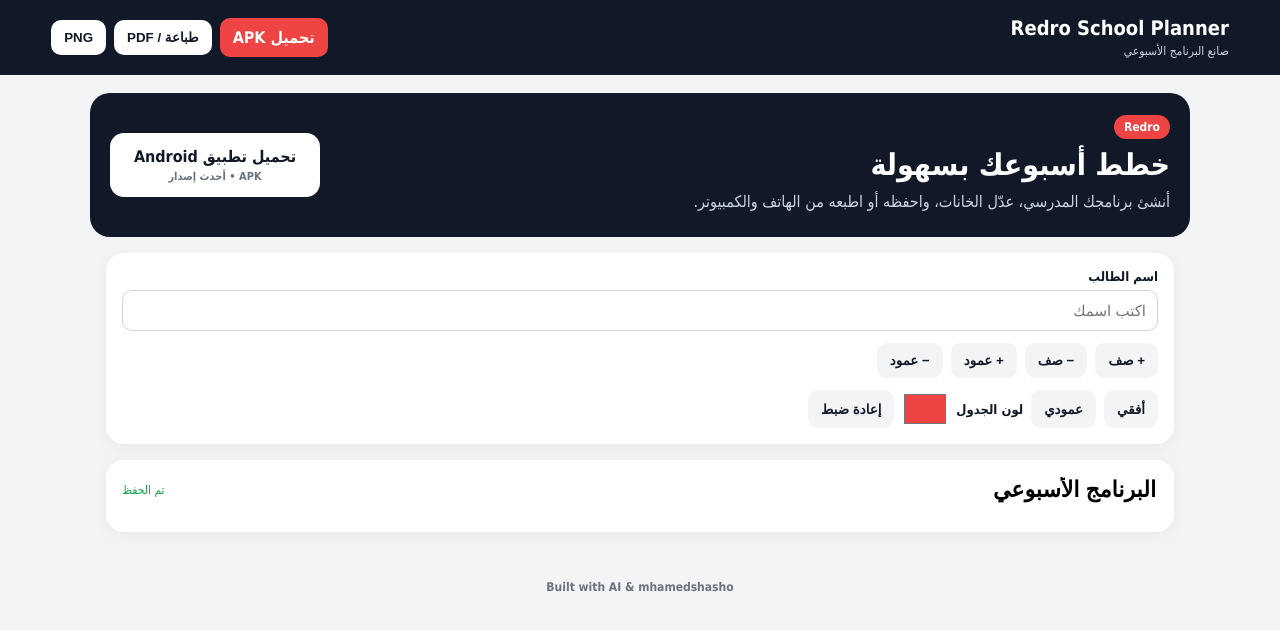
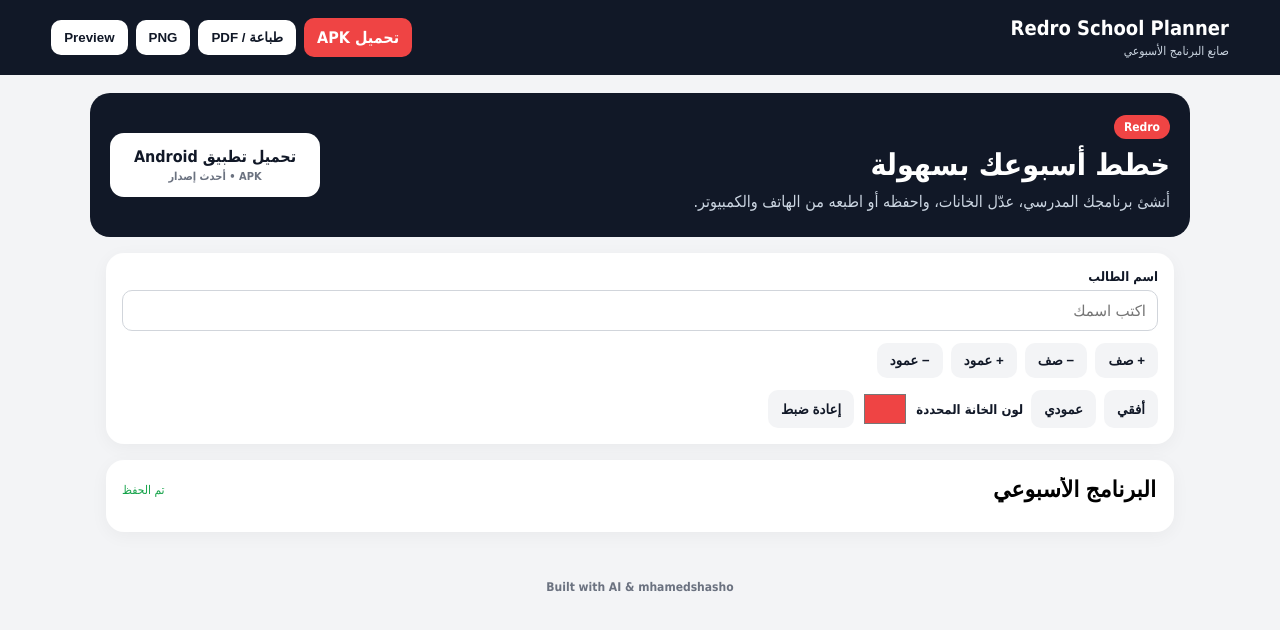
Before and after one commit to mhamedshasho/redro-school-planner, a plain HTML site: page index.html in a window 1280 px wide. Drawn offline with Linux system fonts and the light colour scheme.

Commit message:
Add Preview and per-cell color controls

```diff
--- a/index.html
+++ b/index.html
@@ -10,7 +10,7 @@
 <body>
 <header class="top">
   <div><strong>Redro School Planner</strong><span>صانع البرنامج الأسبوعي</span></div>
-  <div class="top-actions"><a class="download-btn" href="https://github.com/mhamedshasho/redro-school-planner/releases/latest/download/redro-school-planner.apk">تحميل APK</a><button id="printBtn">طباعة / PDF</button><button id="pngBtn">PNG</button></div>
+  <div class="top-actions"><a class="download-btn" href="https://github.com/mhamedshasho/redro-school-planner/releases/latest/download/redro-school-planner.apk">تحميل APK</a><button id="printBtn">طباعة / PDF</button><button id="pngBtn">PNG</button><button id="previewBtn">Preview</button></div>
 </header>
 <section class="hero">
   <div><span class="badge">Redro</span><h1>خطط أسبوعك بسهولة</h1><p>أنشئ برنامجك المدرسي، عدّل الخانات، واحفظه أو اطبعه من الهاتف والكمبيوتر.</p></div>
@@ -25,7 +25,7 @@
   </div>
   <div class="control-row">
     <button id="horizontal">أفقي</button><button id="vertical">عمودي</button>
-    <label class="color">لون الجدول<input type="color" id="accent" value="#ef4444"></label>
+    <label class="color">لون الخانة المحددة<input type="color" id="accent" value="#ef4444"></label>
     <button id="reset">إعادة ضبط</button>
   </div>
 </section>
```
